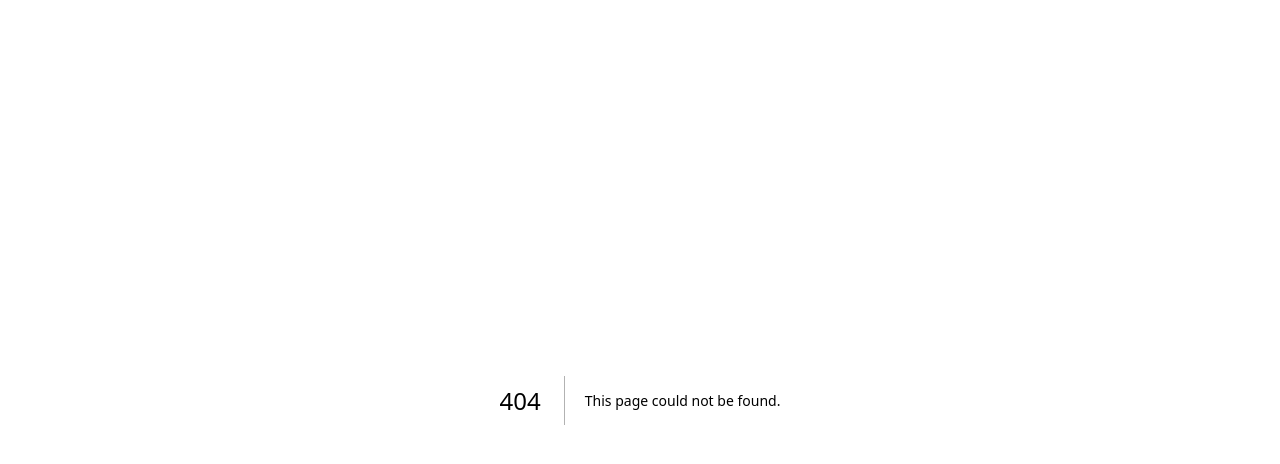
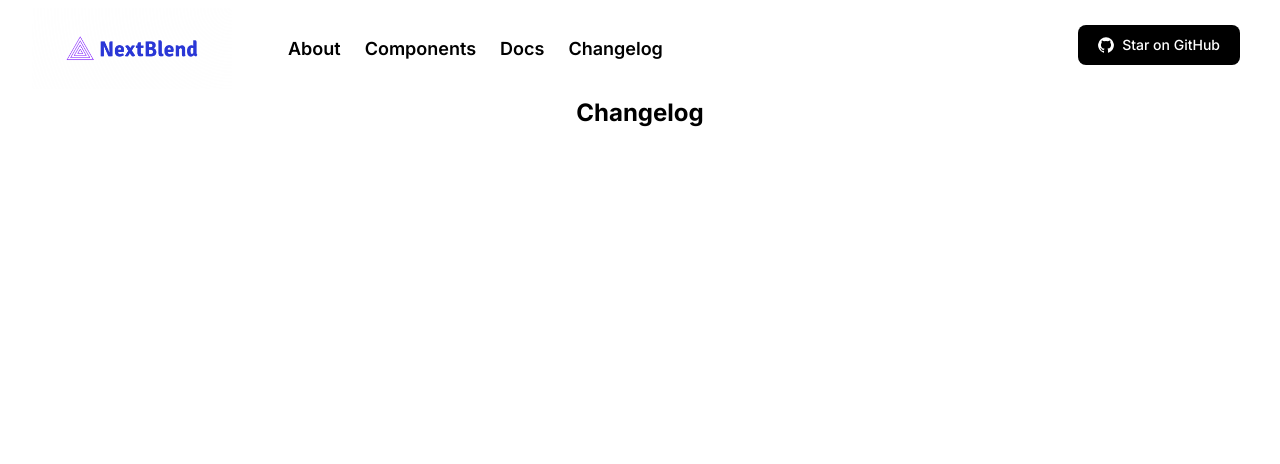
Before and after one commit to gaurav-sarage/NextBlend, a Next.js app: page /changelog in a window 1280 px wide. Before the commit this address had no page. Shown: the top 464 px of the page. Built offline with nearby package versions, Linux system fonts and the light colour scheme.

Commit message:
Added new page for changelog, imported default navbar in every page. Re-styled the Hero component

```diff
--- /dev/null
+++ b/app/(pages)/changelog/page.js
@@ -0,0 +1,14 @@
+// pages/changelog.js
+import Changelog from "@/app/components/Changelog";
+import Navbar from "@/app/components/Navbar";
+
+const ChangelogPage = () => {
+  return (
+    <>
+        <Navbar />
+        <Changelog />
+    </>
+  )
+};
+
+export default ChangelogPage;
--- a/app/(pages)/components/page.js
+++ b/app/(pages)/components/page.js
@@ -1,10 +1,14 @@
+import Navbar from "@/app/components/Navbar";
 const ComponentPage = () => {
     return (
+        <>
+        <Navbar />
         <div>
             <p className="text-center">
                 Hello from the Component page
             </p>
         </div>
+        </>
     )
 };
 
--- /dev/null
+++ b/app/components/Changelog.js
@@ -0,0 +1,14 @@
+import React from 'react';
+
+const Changelog = () => {
+  // Fetch or import changelog data here
+
+  return (
+    <div>
+      <h1 className='text-center font-bold text-2xl'>Changelog</h1>
+      {/* Display changelog content here */}
+    </div>
+  );
+};
+
+export default Changelog;
--- a/app/components/Hero.js
+++ b/app/components/Hero.js
@@ -14,7 +14,7 @@ const Hero = () => {
 
 
                             <p className="mt-5 text-4xl font-bold leading-tight text-black sm:leading-tight sm:text-5xl lg:text-6xl lg:leading-tight font-pj">
-                                Build websites faster with
+                                Build websites faster with {" "}
                                 <span className="relative inline-flex sm:inline">
                                     <span className="bg-gradient-to-r from-[#44BCFF] via-[#FF44EC] to-[#FF675E] blur-lg filter opacity-30 w-full h-full absolute inset-0"></span>
                                     <span className="relative"> NextBlend </span>
--- a/app/components/Navbar.js
+++ b/app/components/Navbar.js
@@ -10,6 +10,7 @@ const Navbar = () => {
         { title: "About", href: "/about" },
         { title: "Components", href: "/components" },
         { title: "Docs", href: "/docs" },
+        { title: "Changelog", href: "/changelog" }
     ];
 
     useEffect(() => {
```
